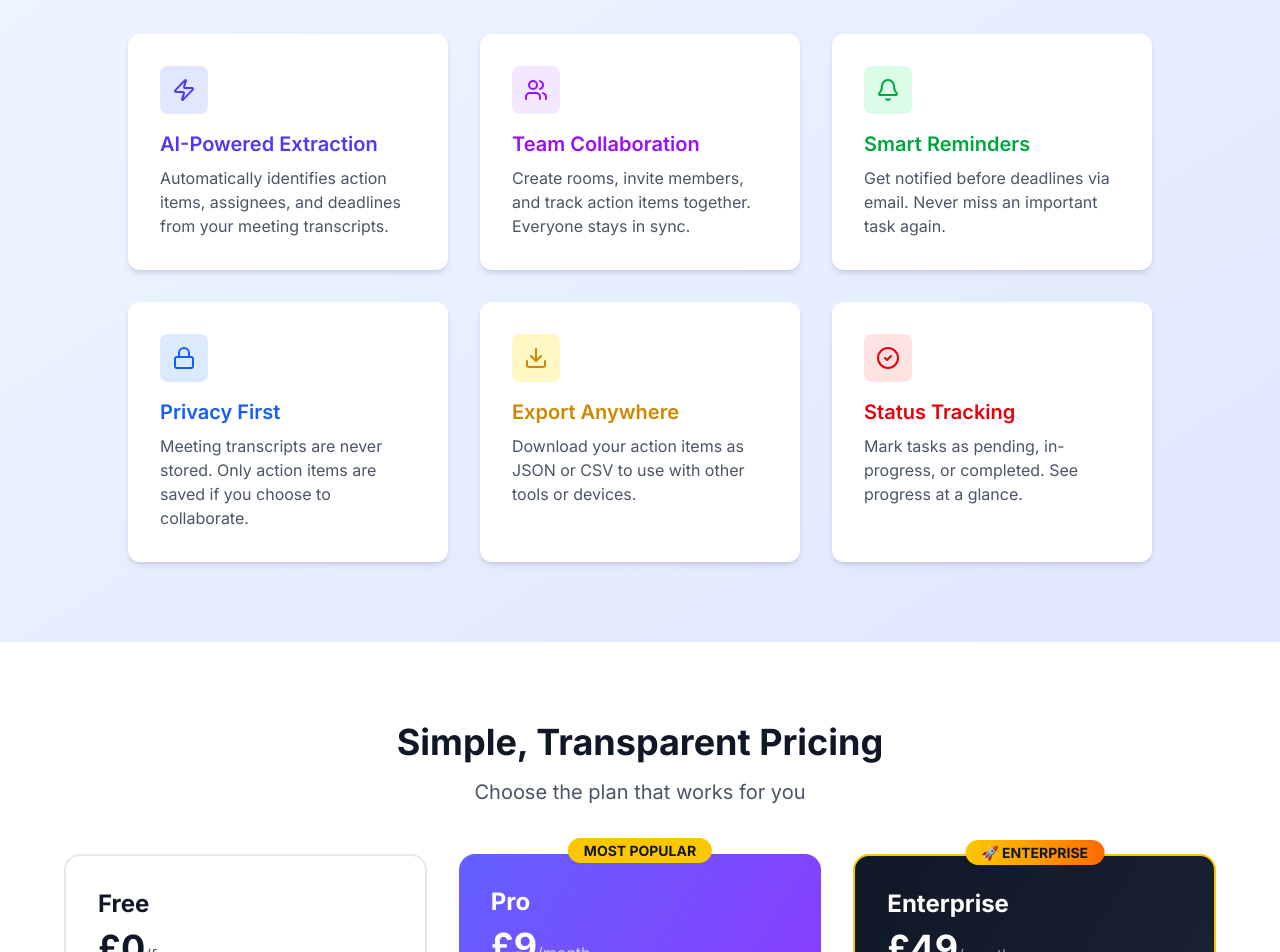
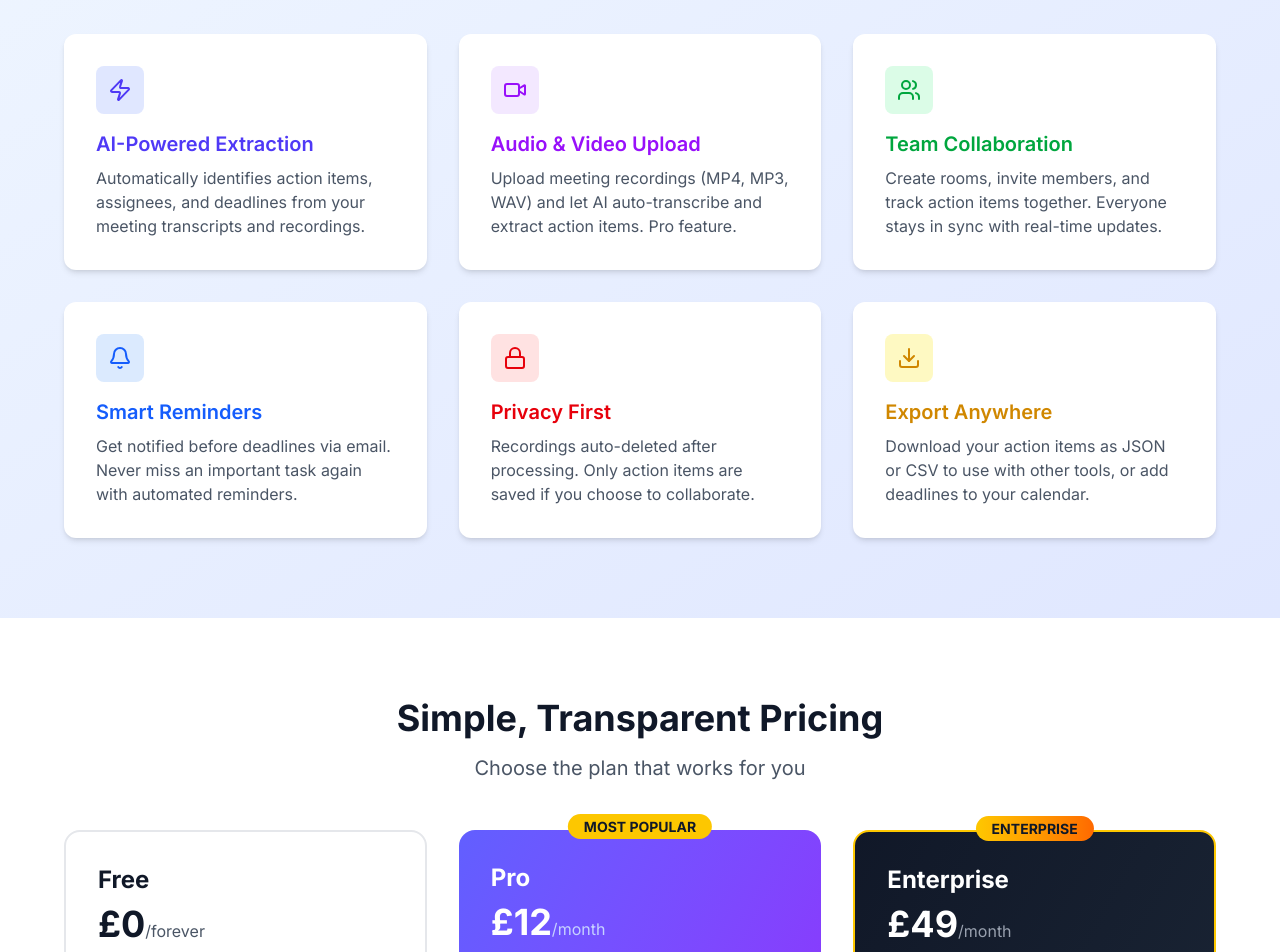
Before and after one commit to Aziz-Ibrahim/veriact, a Next.js app: page / in a window 1280 px wide. Shown: the part 1760-2712 px from the top of the page. Built offline with nearby package versions, Linux system fonts and the light colour scheme; no server answers.

Commit message:
feat(UI); added A/V extraction features to home page

```diff
--- a/package.json
+++ b/package.json
@@ -18,7 +18,7 @@
     "mammoth": "^1.11.0",
     "motion": "^12.23.22",
     "next": "15.5.4",
-    "openai": "^6.0.1",
+    "openai": "^6.7.0",
     "pdf-parse": "^2.1.6",
     "react": "19.1.0",
     "react-dom": "19.1.0",
--- a/src/app/page.tsx
+++ b/src/app/page.tsx
@@ -1,8 +1,10 @@
+// src/app/page.tsx - Updated Features Grid and Pricing Section
+
 'use client';
 
 import { HeroBackground } from '../components/HeroBackground';
 import { motion } from 'motion/react';
-import { CheckCircle2, Lock, Bell, Shield, Users, Download, Zap, Check, X, ArrowRight } from 'lucide-react';
+import { CheckCircle2, Lock, Bell, Shield, Users, Download, Zap, Check, X, ArrowRight, Mic, Video, FileText } from 'lucide-react';
 import { useUser } from '@clerk/nextjs';
 
 export default function App() {
@@ -12,6 +14,7 @@ export default function App() {
   const heroCTA = isSignedIn ? 'Go to Dashboard' : 'Start Free';
   const pricingFreeCTA = isSignedIn ? 'Open Dashboard' : 'Get Started Free';
   const pricingProCTA = isSignedIn ? 'Upgrade to Pro' : 'Start Pro Trial';
+
   return (
     <div className="min-h-screen">
       {/* Header */}
@@ -66,7 +69,7 @@ export default function App() {
               transition={{ delay: 0.2, duration: 0.8 }}
               className="text-xl text-white/90 mb-8 max-w-2xl mx-auto"
             >
-              VeriAct extracts action items from your meeting transcripts using AI,
+              VeriAct extracts action items from your meeting transcripts and recordings using AI,
               keeps them organized, and reminds you before deadlines.
             </motion.p>
 
@@ -100,7 +103,7 @@ export default function App() {
             >
               <Shield className="w-5 h-5 text-green-400" />
               <span className="text-sm text-white">
-                Privacy First · No Meeting Transcripts Stored · GDPR Compliant
+                Privacy First · Recordings Auto-Deleted · GDPR Compliant
               </span>
             </motion.div>
           </div>
@@ -248,7 +251,7 @@ export default function App() {
             >
               <div className="absolute top-4 right-4">
                 <span className="px-3 py-1 bg-gradient-to-r from-yellow-400 to-orange-500 text-gray-900 text-xs font-bold rounded-full">
-                  🚀 AUTOMATION
+                  AUTOMATION
                 </span>
               </div>
 
@@ -306,7 +309,7 @@ export default function App() {
             <p className="text-xl text-gray-600">Everything you need to stay on top of action items</p>
           </motion.div>
 
-          <div className="grid md:grid-cols-3 gap-8 max-w-5xl mx-auto">
+          <div className="grid md:grid-cols-3 gap-8 max-w-6xl mx-auto">
             <motion.div
               initial={{ opacity: 0, y: 30 }}
               whileInView={{ opacity: 1, y: 0 }}
@@ -319,7 +322,7 @@ export default function App() {
               </div>
               <h3 className="text-xl font-semibold mb-2 text-indigo-600">AI-Powered Extraction</h3>
               <p className="text-gray-600">
-                Automatically identifies action items, assignees, and deadlines from your meeting transcripts.
+                Automatically identifies action items, assignees, and deadlines from your meeting transcripts and recordings.
               </p>
             </motion.div>
 
@@ -331,11 +334,11 @@ export default function App() {
               className="bg-white p-8 rounded-xl shadow-md"
             >
               <div className="w-12 h-12 bg-purple-100 rounded-lg flex items-center justify-center mb-4">
-                <Users className="w-6 h-6 text-purple-600" />
+                <Video className="w-6 h-6 text-purple-600" />
               </div>
-              <h3 className="text-xl font-semibold mb-2 text-purple-600">Team Collaboration</h3>
+              <h3 className="text-xl font-semibold mb-2 text-purple-600">Audio & Video Upload</h3>
               <p className="text-gray-600">
-                Create rooms, invite members, and track action items together. Everyone stays in sync.
+                Upload meeting recordings (MP4, MP3, WAV) and let AI auto-transcribe and extract action items. Pro feature.
               </p>
             </motion.div>
 
@@ -347,11 +350,11 @@ export default function App() {
               className="bg-white p-8 rounded-xl shadow-md"
             >
               <div className="w-12 h-12 bg-green-100 rounded-lg flex items-center justify-center mb-4">
-                <Bell className="w-6 h-6 text-green-600" />
+                <Users className="w-6 h-6 text-green-600" />
               </div>
-              <h3 className="text-xl font-semibold mb-2 text-green-600">Smart Reminders</h3>
+              <h3 className="text-xl font-semibold mb-2 text-green-600">Team Collaboration</h3>
               <p className="text-gray-600">
-                Get notified before deadlines via email. Never miss an important task again.
+                Create rooms, invite members, and track action items together. Everyone stays in sync with real-time updates.
               </p>
             </motion.div>
 
@@ -363,11 +366,11 @@ export default function App() {
               className="bg-white p-8 rounded-xl shadow-md"
             >
               <div className="w-12 h-12 bg-blue-100 rounded-lg flex items-center justify-center mb-4">
-                <Lock className="w-6 h-6 text-blue-600" />
+                <Bell className="w-6 h-6 text-blue-600" />
               </div>
-              <h3 className="text-xl font-semibold mb-2 text-blue-600">Privacy First</h3>
+              <h3 className="text-xl font-semibold mb-2 text-blue-600">Smart Reminders</h3>
               <p className="text-gray-600">
-                Meeting transcripts are never stored. Only action items are saved if you choose to collaborate.
+                Get notified before deadlines via email. Never miss an important task again with automated reminders.
               </p>
             </motion.div>
 
@@ -378,12 +381,12 @@ export default function App() {
               transition={{ delay: 0.4, duration: 0.6 }}
               className="bg-white p-8 rounded-xl shadow-md"
             >
-              <div className="w-12 h-12 bg-yellow-100 rounded-lg flex items-center justify-center mb-4">
-                <Download className="w-6 h-6 text-yellow-600" />
+              <div className="w-12 h-12 bg-red-100 rounded-lg flex items-center justify-center mb-4">
+                <Lock className="w-6 h-6 text-red-600" />
               </div>
-              <h3 className="text-xl font-semibold mb-2 text-yellow-600">Export Anywhere</h3>
+              <h3 className="text-xl font-semibold mb-2 text-red-600">Privacy First</h3>
               <p className="text-gray-600">
-                Download your action items as JSON or CSV to use with other tools or devices.
+                Recordings auto-deleted after processing. Only action items are saved if you choose to collaborate.
               </p>
             </motion.div>
 
@@ -394,19 +397,19 @@ export default function App() {
               transition={{ delay: 0.5, duration: 0.6 }}
               className="bg-white p-8 rounded-xl shadow-md"
             >
-              <div className="w-12 h-12 bg-red-100 rounded-lg flex items-center justify-center mb-4">
-                <CheckCircle2 className="w-6 h-6 text-red-600" />
+              <div className="w-12 h-12 bg-yellow-100 rounded-lg flex items-center justify-center mb-4">
+                <Download className="w-6 h-6 text-yellow-600" />
               </div>
-              <h3 className="text-xl font-semibold mb-2 text-red-600">Status Tracking</h3>
+              <h3 className="text-xl font-semibold mb-2 text-yellow-600">Export Anywhere</h3>
               <p className="text-gray-600">
-                Mark tasks as pending, in-progress, or completed. See progress at a glance.
+                Download your action items as JSON or CSV to use with other tools, or add deadlines to your calendar.
               </p>
             </motion.div>
           </div>
         </div>
       </section>
 
-      {/* Pricing Section */}
+      {/* Pricing Section - UPDATED */}
       <section id="pricing" className="bg-white py-20">
         <div className="container mx-auto px-4">
           <motion.div
@@ -455,16 +458,20 @@ export default function App() {
                   <span className="text-gray-700">Export to JSON/CSV</span>
                 </li>
                 <li className="flex items-start space-x-3">
+                  <Check className="w-5 h-5 text-green-600 mt-0.5 flex-shrink-0" />
+                  <span className="text-gray-700">Join rooms as guest</span>
+                </li>
+                <li className="flex items-start space-x-3">
                   <X className="w-5 h-5 text-gray-400 mt-0.5 flex-shrink-0" />
-                  <span className="text-gray-400">No collaboration</span>
+                  <span className="text-gray-400">No audio/video upload</span>
+                </li>
+                <li className="flex items-start space-x-3">
+                  <X className="w-5 h-5 text-gray-400 mt-0.5 flex-shrink-0" />
+                  <span className="text-gray-400">No room creation</span>
                 </li>
                 <li className="flex items-start space-x-3">
                   <X className="w-5 h-5 text-gray-400 mt-0.5 flex-shrink-0" />
                   <span className="text-gray-400">No email reminders</span>
-                </li>
-                <li className="flex items-start space-x-3">
-                  <X className="w-5 h-5 text-gray-400 mt-0.5 flex-shrink-0" />
-                  <span className="text-gray-400">No meeting bot</span>
                 </li>
               </ul>
 
@@ -493,7 +500,7 @@ export default function App() {
 
               <h3 className="text-2xl font-bold mb-2">Pro</h3>
               <div className="mb-6">
-                <span className="text-4xl font-bold">£9</span>
+                <span className="text-4xl font-bold">£12</span>
                 <span className="text-indigo-200">/month</span>
               </div>
 
@@ -507,8 +514,12 @@ export default function App() {
                   <span>Upload transcripts (TXT, DOCX, PDF)</span>
                 </li>
                 <li className="flex items-start space-x-3">
-                  <Check className="w-5 h-5 text-green-300 mt-0.5 flex-shrink-0" />
-                  <span>AI action item extraction</span>
+                  <Mic className="w-5 h-5 text-yellow-300 mt-0.5 flex-shrink-0" />
+                  <span><strong>Upload recordings</strong> (MP4, MP3, WAV)</span>
+                </li>
+                <li className="flex items-start space-x-3">
+                  <Video className="w-5 h-5 text-yellow-300 mt-0.5 flex-shrink-0" />
+                  <span><strong>Auto-transcription</strong> with AI</span>
                 </li>
                 <li className="flex items-start space-x-3">
                   <Check className="w-5 h-5 text-green-300 mt-0.5 flex-shrink-0" />
@@ -551,7 +562,7 @@ export default function App() {
             >
               <div className="absolute -top-4 left-1/2 -translate-x-1/2">
                 <span className="bg-gradient-to-r from-yellow-400 to-orange-500 text-gray-900 px-4 py-1 rounded-full text-sm font-bold">
-                  🚀 ENTERPRISE
+                  ENTERPRISE
                 </span>
               </div>
 
@@ -584,6 +595,10 @@ export default function App() {
                 </li>
                 <li className="flex items-start space-x-3">
                   <Check className="w-5 h-5 text-yellow-400 mt-0.5 flex-shrink-0" />
+                  <span>Organization management</span>
+                </li>
+                <li className="flex items-start space-x-3">
+                  <Check className="w-5 h-5 text-yellow-400 mt-0.5 flex-shrink-0" />
                   <span>Priority support</span>
                 </li>
                 <li className="flex items-start space-x-3">
@@ -602,7 +617,7 @@ export default function App() {
             </motion.div>
           </div>
 
-          {/* Enterprise Features Callout */}
+          {/* Pro vs Enterprise Comparison */}
           <motion.div
             initial={{ opacity: 0, y: 30 }}
             whileInView={{ opacity: 1, y: 0 }}
@@ -610,29 +625,31 @@ export default function App() {
             transition={{ delay: 0.3 }}
             className="mt-12 max-w-4xl mx-auto"
           >
-            <div className="bg-gradient-to-r from-gray-900 to-gray-800 rounded-2xl p-8 border-2 border-yellow-400">
+            <div className="bg-gradient-to-r from-purple-50 to-indigo-50 rounded-2xl p-8 border-2 border-purple-200">
               <div className="flex items-start space-x-4">
-                <div className="flex-shrink-0 w-12 h-12 bg-yellow-400 rounded-lg flex items-center justify-center">
-                  <span className="text-2xl">🤖</span>
+                <div className="flex-shrink-0 w-12 h-12 bg-purple-600 rounded-lg flex items-center justify-center">
+                  <FileText className="w-6 h-6 text-white" />
                 </div>
                 <div className="flex-1">
-                  <h4 className="text-xl font-bold text-white mb-2">How the VeriAct Meeting Bot Works</h4>
-                  <p className="text-gray-300 mb-4">
-                    Simply invite VeriAct to your Zoom or Google Meet. Our AI bot will join, listen, transcribe,
-                    and automatically extract action items—no manual uploads needed!
-                  </p>
-                  <div className="grid md:grid-cols-3 gap-4 text-sm">
-                    <div className="bg-gray-800/50 p-3 rounded-lg">
-                      <p className="text-yellow-400 font-semibold mb-1">1. Invite Bot</p>
-                      <p className="text-gray-400">Add VeriAct to your meeting calendar invite</p>
+                  <h4 className="text-xl font-bold text-gray-900 mb-2">Pro vs Enterprise: What's the Difference?</h4>
+                  <div className="grid md:grid-cols-2 gap-4 text-sm">
+                    <div className="bg-white p-4 rounded-lg">
+                      <p className="text-purple-900 font-semibold mb-2">✨ Pro Plan (£12/mo)</p>
+                      <ul className="space-y-1 text-gray-700">
+                        <li>• Upload meeting recordings manually</li>
+                        <li>• AI auto-transcribes in 5-10 minutes</li>
+                        <li>• Great for individuals & small teams</li>
+                        <li>• File size limit: 500MB per upload</li>
+                      </ul>
                     </div>
-                    <div className="bg-gray-800/50 p-3 rounded-lg">
-                      <p className="text-yellow-400 font-semibold mb-1">2. Auto-Join</p>
-                      <p className="text-gray-400">Bot joins at meeting start, records & transcribes</p>
-                    </div>
-                    <div className="bg-gray-800/50 p-3 rounded-lg">
-                      <p className="text-yellow-400 font-semibold mb-1">3. Instant Room</p>
-                      <p className="text-gray-400">Action items extracted & room created automatically</p>
+                    <div className="bg-white p-4 rounded-lg">
+                      <p className="text-yellow-700 font-semibold mb-2">Enterprise (£49/mo)</p>
+                      <ul className="space-y-1 text-gray-700">
+                        <li>• Bot auto-joins meetings (no uploads!)</li>
+                        <li>• Real-time transcription & extraction</li>
+                        <li>• Perfect for organizations</li>
+                        <li>• Unlimited file sizes & priority processing</li>
+                      </ul>
                     </div>
                   </div>
                 </div>
```
Also changed, not shown: 1 other file (tests, documents, lock files or other folders).
